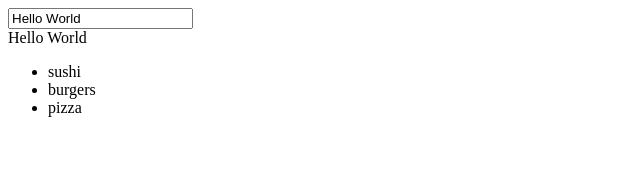
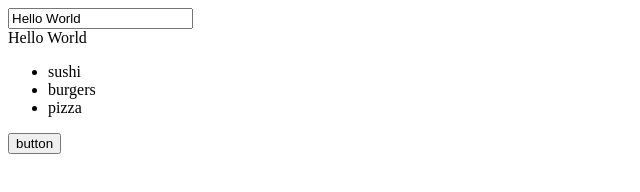
Before and after one commit to iAmNawa/vuejs, a plain HTML site: page index.html in a window 1280 px wide. Shown: the whole page, without its empty margins (0-640 px from the left). Drawn offline with nearby package versions, Linux system fonts and the light colour scheme.

Commit message:
events...adding a button that console.logs

```diff
--- a/index.html
+++ b/index.html
@@ -13,6 +13,8 @@
       <ul>
         <li v-for="food in food_items">{{ food }}</li>
       </ul>
+
+      <button v-on:click="buttonClick">button</button>
     </div>
 
       <script>
@@ -21,6 +23,11 @@
          data: {
            'message': 'Hello World',
            'food_items' : ['sushi', 'burgers', 'pizza']
+         },
+         methods: {
+           buttonClick: function(){
+             console.log('Hey! I was clicked!');
+           }
          }
       });
       </script>
```
